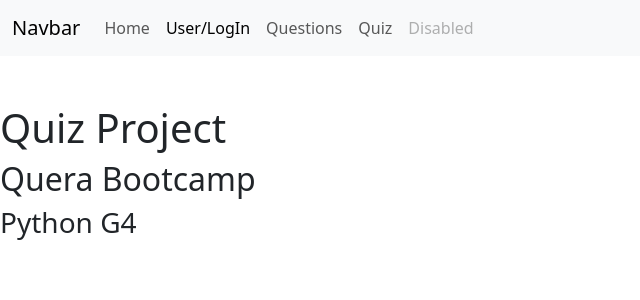
After one commit to ramohamadh/QueraBootcamp-2ndProject-G4, a Flask app: page / in a window 1280 px wide. The commit adds this page. Shown: the top 300 px of the page, without its empty margins (0-640 px from the left). Run offline with Flask 3, Linux system fonts and the light colour scheme.

Commit message:
add home modified navbar

```diff
--- a/Question_Management.py
+++ b/Question_Management.py
@@ -17,23 +17,25 @@ Questions = [
 #============================
 
 
+@app.route('/')
+@app.route('/home')
+def index():
+    return render_template('home.html')
 
 
-@app.route('/home/question/show_question/<category>')
+@app.route('/questions/<category>')
 def Question_manager(category):
     filtered_questions = [q for q in Questions if q['category'] == category]
-    return render_template('show_questions.html', Questions=filtered_questions, category=category)  # template question + botton add/remove
+    return render_template('show_questions.html', Questions=filtered_questions, category=category)
 
 
-
-@app.route('/home/question/categories')
+@app.route('/categories')
 def show_categories():
     categories = {q['category'] for q in Questions}
     return render_template('show_categories.html', categories=categories)
 
 
-
-@app.route ('/home/question/add', methods=['GET', 'POST'] )
+@app.route ('/questions/add', methods=['GET', 'POST'] )
 def add_Question():
     global Questions, last_id
     if request.method == 'POST':
@@ -45,8 +47,7 @@ def add_Question():
     return render_template ('add_q.html')
 
 
-
-@app.route ('/home/question/<category>/delet', methods = ['GET', 'POST'])
+@app.route ('/questions/delet/<category>', methods = ['GET', 'POST'])
 def remove_Question(category):
     global Questions
     if request.method == 'POST':
@@ -57,12 +58,7 @@ def remove_Question(category):
     return render_template('delet_q.html', Questions=filtered_questions, category=category)
 
 
-
-
-
-
-
-@app.route ('/home/question/add_category')
+@app.route ('/categories/add')
 def add_category():
     pass # template : html form baraye name of category
 
--- /dev/null
+++ b/templates/home.html
@@ -0,0 +1,9 @@
+{% extends 'layout.html' %}
+
+{% block content %}
+
+<h1>Quiz Project</h1>
+<h2>Quera Bootcamp</h2>
+<h3>Python G4</h3>
+
+{%  endblock %}
--- a/templates/layout.html
+++ b/templates/layout.html
@@ -17,9 +17,10 @@
         </button>
         <div class="collapse navbar-collapse" id="navbarNavAltMarkup">
           <div class="navbar-nav">
-            <a class="nav-link active" aria-current="page" href="#">Home</a>
-            <a class="nav-link" href="#">Features</a>
-            <a class="nav-link" href="#">Pricing</a>
+            <a class="nav-link" href="{{ url_for('index') }}">Home</a>
+            <a class="nav-link active" aria-current="page" href="#">User/LogIn</a>
+            <a class="nav-link" href="{{ url_for('show_categories') }}">Questions</a>
+            <a class="nav-link" href="#">Quiz</a>
             <a class="nav-link disabled" aria-disabled="true">Disabled</a>
           </div>
         </div>
```
